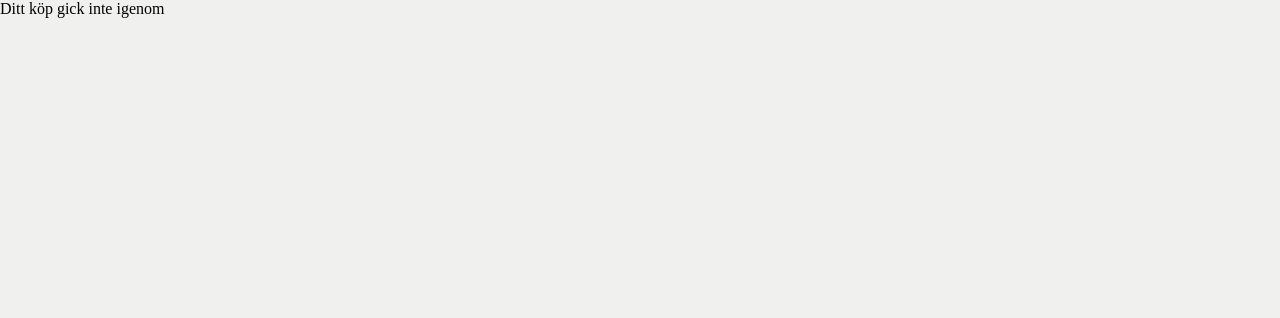
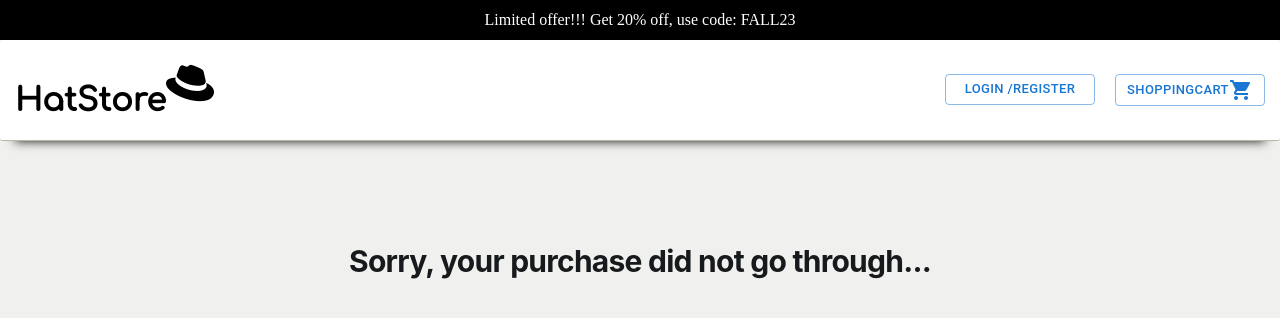
Before and after one commit to ElinForsberg/hatstore, a React (Vite) app in the folder client/: page /confirmation in a window 1280 px wide. Shown: the top 318 px of the page. Built offline with nearby package versions, Linux system fonts and the light colour scheme; no server answers; a web font is replaced by a local one.

Commit message:
confirmation css

```diff
--- a/client/src/App.tsx
+++ b/client/src/App.tsx
@@ -1,6 +1,6 @@
 import {BrowserRouter, Routes, Route} from "react-router-dom"
 import Home from "./components/Home/Home";
-import Confirmation from "./components/Confirmation";
+import Confirmation from "./components/Confirmation/Confirmation";
 import Login from "./components/Login/Login";
 import Orders from "./components/Orders/Orders";
 import { ThemeOptions } from '@mui/material/styles';
--- a/client/src/components/Confirmation.tsx
+++ /dev/null
@@ -1,44 +0,0 @@
-
-
-import  { useOrderContext } from "../context/OrderContext";
-
-function Confirmation() {
-
-
-  const { isPaymentVerified  } = useOrderContext();
-  // useEffect(() => {
-
-  //   const sessionId = localStorage.getItem("session-id")
-
-  //   const verifyPayment = async () => {
-  //     const response = await fetch(
-  //       "/api/verify-session",
-  //       {
-  //         method: "POST",
-  //         headers: {
-  //           "Content-Type": "application/json"
-  //         },
-  //         body: JSON.stringify({sessionId}),
-  //       }
-  //       );
-  //       const { verified } = await response.json()
-
-  //       if(verified){
-  //         setIsPaymentVerified(true)
-  //         localStorage.removeItem("session-id")
-  //       }  else {
-  //         setIsPaymentVerified(false)
-  //       }
-
-  //   };
-  //   verifyPayment();
-  // }, [])
-
-  return (
-    isPaymentVerified ?
-    <div>Tack för ditt köp</div> :
-    <div> Ditt köp gick inte igenom </div>
-  )
-}
-
-export default Confirmation
--- /dev/null
+++ b/client/src/components/Confirmation/Confirmation.css
@@ -0,0 +1,6 @@
+.paymentWrapper {
+    display:flex;
+    justify-content: center;
+    align-items: center;
+    margin-top: 100px;
+}
--- /dev/null
+++ b/client/src/components/Confirmation/Confirmation.tsx
@@ -0,0 +1,37 @@
+
+
+import { Typography } from "@mui/joy";
+import FavoriteBorderIcon from '@mui/icons-material/FavoriteBorder';
+import  { useOrderContext } from "../../context/OrderContext";
+import Header from "../Header/Header";
+import "./Confirmation.css"
+
+function Confirmation() {
+
+
+  const { isPaymentVerified  } = useOrderContext();
+
+
+  return (
+
+    isPaymentVerified ?
+    <div>
+      <Header/>
+      <div className="paymentWrapper">
+      <Typography level={"h2"}>Thank you for your purchase </Typography>
+      <FavoriteBorderIcon/>
+      </div>
+
+    </div> :
+  <div>
+  <Header/>
+  <div className="paymentWrapper">
+    <Typography level={"h2"}>Sorry, your purchase did not go through...</Typography>
+    </div>
+  </div>
+
+
+  )
+}
+
+export default Confirmation
--- a/client/src/components/Orders/Orders.css
+++ b/client/src/components/Orders/Orders.css
@@ -3,8 +3,3 @@
     flex-direction: column;
     align-items: center;
 }
-
-.orderTitle {
-    margin-top: 20px;
-    margin-bottom: 20px;
-}
--- a/client/src/components/Orders/Orders.tsx
+++ b/client/src/components/Orders/Orders.tsx
@@ -13,7 +13,7 @@ function Orders() {
         <div className="ordersContainer">
         <Header/>
 
-          <Typography level="h2" className="orderTitle">My Orders</Typography>
+          <Typography level="h2" sx={{marginTop:"50px", marginBottom:"50px"}}>My Orders</Typography>
 
 
           {orders.map((order, index) => (
```
Also changed, not shown: 1 other file (tests, documents, lock files or other folders).
